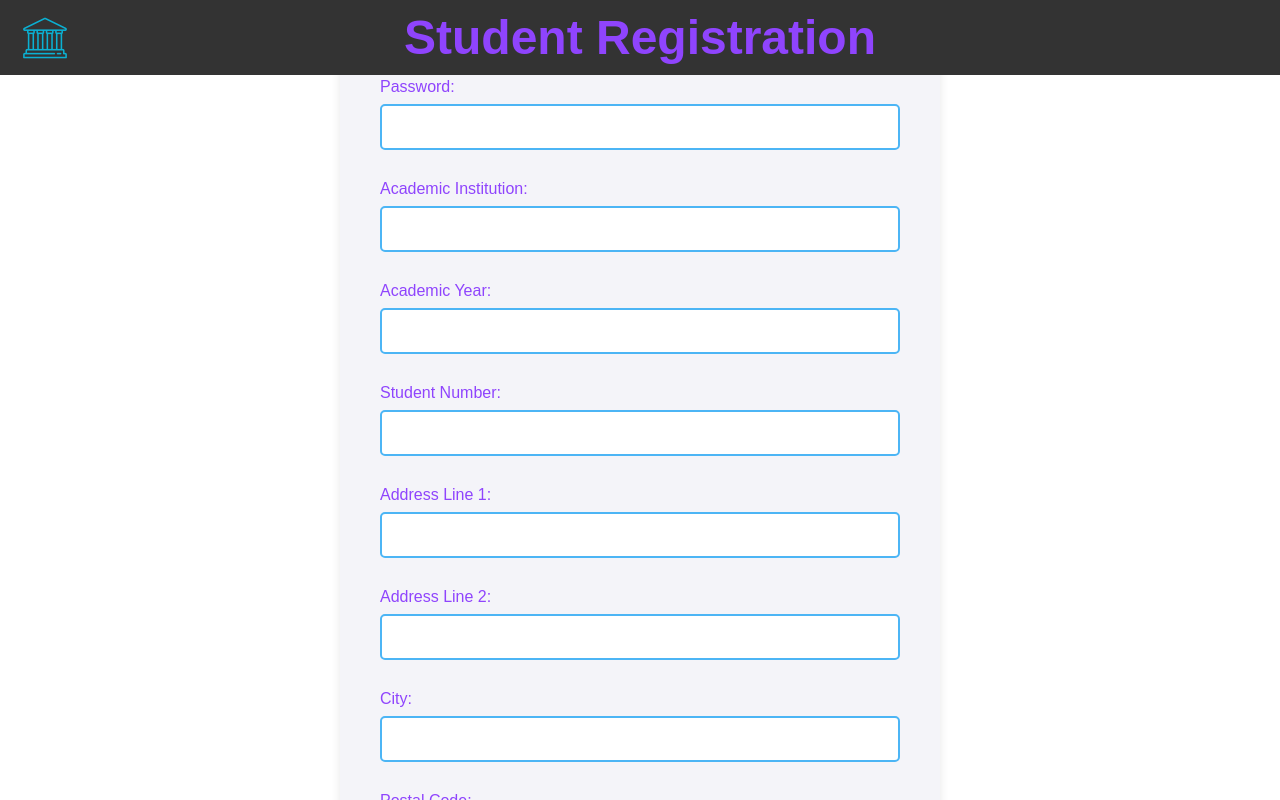
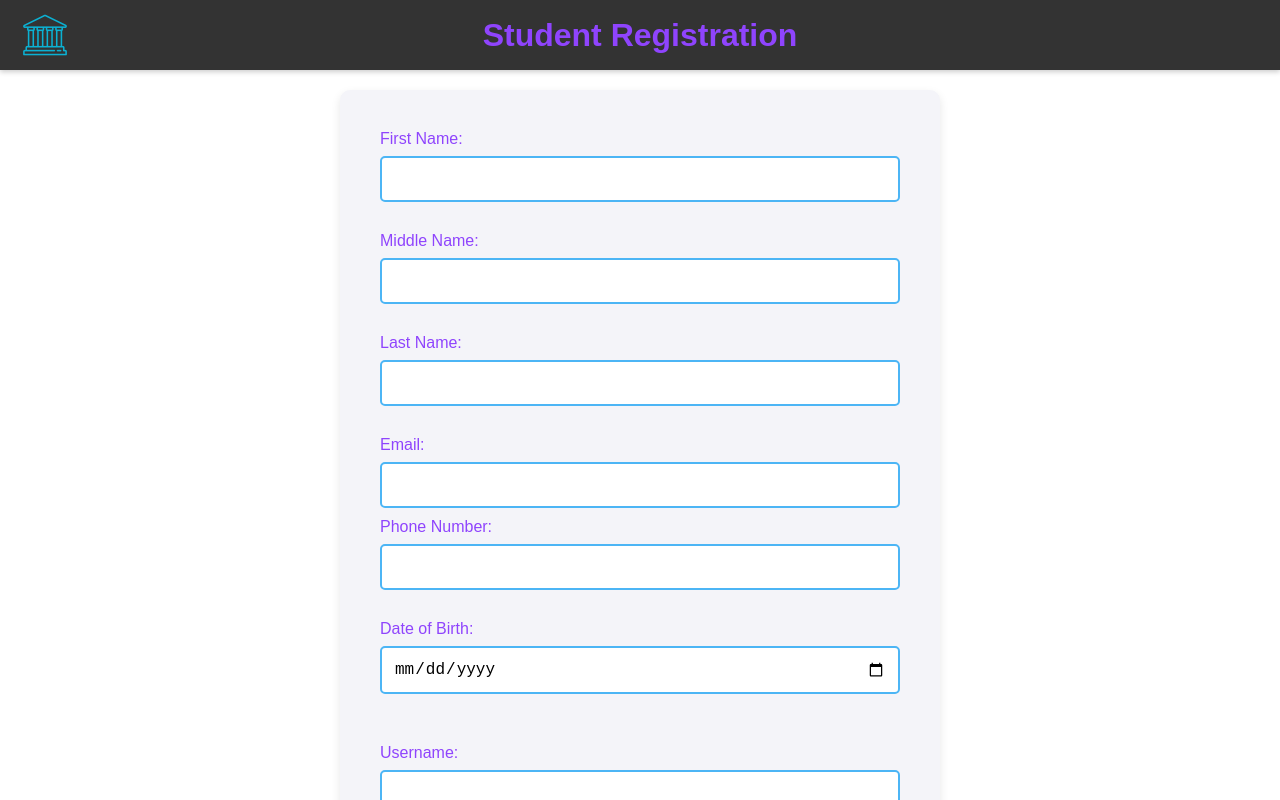
Before and after one commit to Aphelele218130260/Campus-Connect, a React (Vite) app: page /register in a window 1280 px wide. Built offline with nearby package versions, Linux system fonts and the light colour scheme.

Commit message:
StudentRegistration

```diff
--- a/src/components/StudentRegistration.jsx
+++ b/src/components/StudentRegistration.jsx
@@ -10,9 +10,12 @@ const StudentRegistration = () => {
         middleName: "",
         lastName: "",
         email: "",
+        phoneNumber: "",
+        dateOfBirth: "",
         username: "",
         password: "",
         academicInstitution: "",
+        academicCourse: "",
         academicYear: "",
         studentNumber: "",
         addressLine1: "",
@@ -25,6 +28,7 @@ const StudentRegistration = () => {
     });
 
     const [message, setMessage] = useState("");
+   // const [error, setError] = useState("");
     const navigate = useNavigate();
 
     const handleChange = (e) => {
@@ -38,8 +42,47 @@ const StudentRegistration = () => {
 
     const handleSubmit = async (e) => {
         e.preventDefault();
+
+        // Gender validation
+        if (student.gender === "") {
+            setError("Please select a gender.");
+            return;  // Prevent form submission
+        } else {
+            setError("");  // Clear error if gender is valid
+        }
+
+        const studentToSubmit = {
+            name: {
+                firstName: student.firstName,
+                middleName: student.middleName,
+                lastName: student.lastName
+            },
+            demographic: {
+                nationality: student.nationality,
+                race: student.race,
+                gender: student.gender,
+                dateOfBirth: student.dateOfBirth
+            },
+            contact: {
+                phoneNumber: student.phoneNumber,
+                email: student.email,
+                addressLine1: student.addressLine1,
+                addressLine2: student.addressLine2,
+                city: student.city,
+                postalCode: student.postalCode
+            },
+            academicInfo: {
+                academicInstitution: student.academicInstitution,
+                academicYear: student.academicYear,
+                studentNumber: student.studentNumber,
+                academicCourse: student.academicCourse
+            },
+            username: student.username,
+            studentPassword: student.password
+        };
+
         try {
-            const response = await StudentService.createStudent(student);
+            const response = await StudentService.createStudent(studentToSubmit);
             setMessage("Student registered successfully!");
             console.log(response.data);
         } catch (error) {
@@ -102,6 +145,28 @@ const StudentRegistration = () => {
                                 onChange={handleChange}
                                 required
                             />
+                            {/* Phone Number */}
+                            <div className="input-group">
+                                <label>Phone Number:</label>
+                                <input
+                                    type="tel"
+                                    name="phoneNumber"
+                                    value={student.phoneNumber}
+                                    onChange={handleChange}
+                                    required
+                                />
+                            </div>
+                            {/* Date of Birth */}
+                            <div className="input-group">
+                                <label>Date of Birth:</label>
+                                <input
+                                    type="date"
+                                    name="dateOfBirth"
+                                    value={student.dateOfBirth}
+                                    onChange={handleChange}
+                                    required
+                                />
+                            </div>
                         </div>
                         {/* Username */}
                         <div className="input-group">
@@ -132,6 +197,17 @@ const StudentRegistration = () => {
                                 type="text"
                                 name="academicInstitution"
                                 value={student.academicInstitution}
+                                onChange={handleChange}
+                                required
+                            />
+                        </div>
+                        {/* Academic Course */}
+                        <div className="input-group">
+                            <label>Academic Course:</label>
+                            <input
+                                type="text"
+                                name="academicCourse"
+                                value={student.academicCourse}
                                 onChange={handleChange}
                                 required
                             />
@@ -229,10 +305,11 @@ const StudentRegistration = () => {
                             <label>Gender:</label>
                             <select
                                 name="gender"
-                                value={student.gender}
+                                value={student.gender || ""}
                                 onChange={handleChange}
                                 required
                             >
+                                <option value="" disabled>Select gender</option> {/* Placeholder option */}
                                 <option value="male">Male</option>
                                 <option value="female">Female</option>
                             </select>
@@ -241,7 +318,7 @@ const StudentRegistration = () => {
                         {/* Buttons */}
                         <div className="buttons">
                             <button type="button" onClick={handleBack} className="back-button">Back</button>
-                            <button type="submit">Register</button>
+                            <button type="submit" disabled={student.gender === ""}>Register</button>
                         </div>
                     </form>
                     {message && <p>{message}</p>}
@@ -252,4 +329,3 @@ const StudentRegistration = () => {
 };
 
 export default StudentRegistration;
-//
--- a/src/css/StudentRegistration.css
+++ b/src/css/StudentRegistration.css
@@ -12,7 +12,7 @@
     background-color: #ffffff; /* White background */
     display: flex;
     flex-direction: column;
-    justify-content: center;
+    justify-content: flex-start;
     align-items: center;
     color: #4cb5f5; /* Blue text */
     overflow-y: auto; /* Enable scrolling for longer forms */
@@ -26,9 +26,8 @@
     align-items: center;
     padding: 10px 20px;
     width: 100%;
-    position: fixed;
-    top: 0;
-    z-index: 1000;
+    box-shadow: 0 2px 5px rgba(0, 0, 0, 0.2); /* Optional: adds slight shadow */
+    height: 80px; /* Define the height of the header */
 }
 
 .student-registration .header .logo {
@@ -39,7 +38,7 @@
 .student-registration .header h1 {
     flex: 1;
     text-align: center;
-    font-size: 3rem; /* Slightly smaller font size */
+    font-size: 2rem; /* Slightly smaller font size */
     color: #8f44fd; /* Purple color for header */
     margin-right: 70px; /* Move the heading 5px to the left */
 }
@@ -50,8 +49,10 @@
     justify-content: center;
     align-items: center;
     width: 100%;
-    padding-top: 80px; /* Adjusted to sit below fixed header */
-    padding-bottom: 50px; /* Add some bottom padding */
+    padding-top: 20px; /* Padding top to avoid touching the header */
+    padding-bottom: 50px;
+    padding-left: 20px;
+    padding-right: 20px;
 }
 
 /* Registration Container */
@@ -59,7 +60,7 @@
     background-color: #f4f4f9; /* Light background for the registration box */
     padding: 40px;
     border-radius: 10px;
-    box-shadow: 0px 4px 10px rgba(0, 0, 0, 0.1);
+    box-shadow: 0 4px 10px rgba(0, 0, 0, 0.1);
     max-width: 600px;
     width: 100%;
     display: flex;
@@ -143,5 +144,4 @@
         width: 100%;
         margin-bottom: 10px;
     }
-    /**/
 }
```
